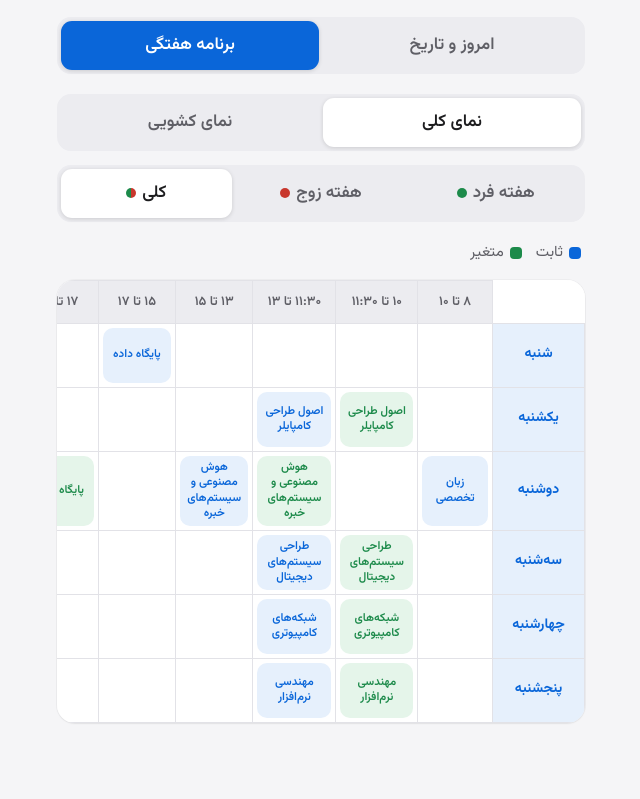
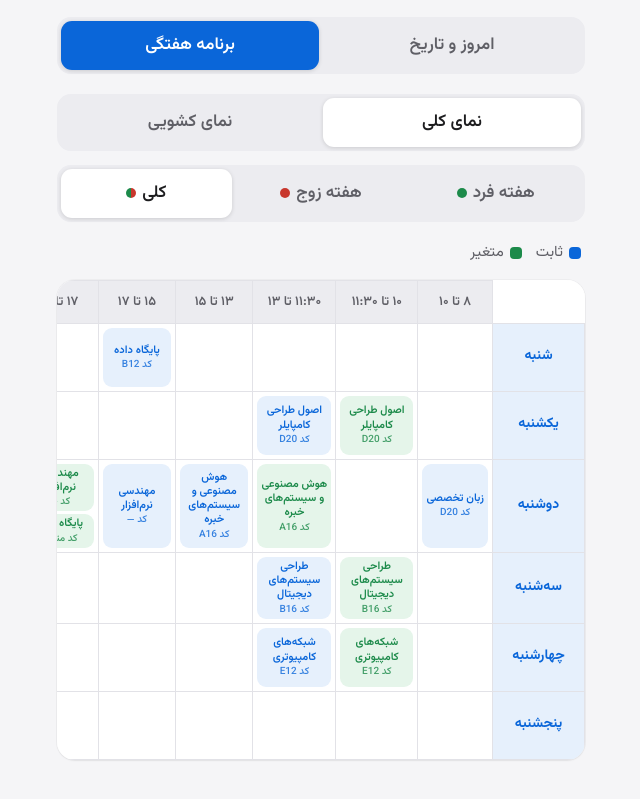
Before and after one commit to amirata5/uni_time, a plain HTML site: page index.html in a window 1280 px wide. Both pictures are taken after a click on the button "برنامه هفتگی". Shown: the part 111-910 px from the top of the page, without its empty margins (319-959 px from the left). Drawn offline with Linux system fonts and the light colour scheme.

Commit message:
Update index.html

```diff
--- a/index.html
+++ b/index.html
@@ -125,6 +125,9 @@ h1 { font-size: 28px; font-weight: 700; margin: 8px 4px 4px; letter-spacing: -0.
 .badge.odd { background: var(--odd-soft); color: var(--odd); }
 .badge.even { background: var(--even-soft); color: var(--even); }
 .badge.fixed { background: var(--fixed-soft); color: var(--fixed); }
+.badge.room { background: var(--surface-2); color: var(--text); }
+.badge.room.warn { background: var(--even-soft); color: var(--even); }
+.badge.room.todo { background: var(--surface-2); color: var(--text-2); font-style: normal; }
 
 /* class cards */
 .list { display: flex; flex-direction: column; gap: 10px; }
@@ -176,11 +179,13 @@ table.grid-table td.daycell {
   background: var(--accent-soft); color: var(--accent); font-weight: 700; font-size: 14px;
   padding: 10px 8px; white-space: nowrap; min-width: 92px;
 }
-table.grid-table td.cell { width: 96px; height: 64px; padding: 4px; }
+table.grid-table td.cell { width: 96px; height: 68px; padding: 4px; }
+table.grid-table td.cell .cell-stack { height: 100%; width: 100%; display: flex; flex-direction: column; gap: 3px; }
 table.grid-table td.cell .fill {
-  height: 100%; width: 100%; border-radius: 10px; display: flex; align-items: center; justify-content: center;
-  font-size: 11.5px; line-height: 1.35; font-weight: 600; padding: 4px; word-break: break-word;
+  flex: 1; width: 100%; border-radius: 9px; display: flex; flex-direction: column; align-items: center; justify-content: center;
+  font-size: 11px; line-height: 1.3; font-weight: 600; padding: 3px; word-break: break-word;
 }
+.fill .room { font-weight: 500; opacity: .8; font-size: 10px; }
 .fill.var { background: var(--odd-soft); color: var(--odd); }
 .fill.fixed { background: var(--fixed-soft); color: var(--fixed); }
 .grid-legend { display: flex; gap: 14px; flex-wrap: wrap; margin: 0 4px 14px; font-size: 15px; color: var(--text-2); }
@@ -256,25 +261,25 @@ table.grid-table td.cell .fill {
   ];
   var COURSES = [
     { name: "هوش مصنوعی و سیستم‌های خبره", teacher: "استاد امیرحسین شاه‌بخش رضوی", slots: [
-      { day: 2, block: 2, s: t(11,30), e: t(13),    kind: "var",   parity: "odd", chart: "۱۲:۱۵ تا ۱۳" },
-      { day: 2, block: 3, s: t(13),    e: t(14,30), kind: "fixed" } ] },
-    { name: "مهندسی نرم‌افزار", teacher: "استاد زهره واحدی", slots: [
-      { day: 5, block: 1, s: t(10),    e: t(11,30), kind: "var",   parity: "odd", chart: "۱۰:۴۵ تا ۱۱:۳۰" },
-      { day: 5, block: 2, s: t(11,30), e: t(13),    kind: "fixed" } ] },
+      { day: 2, block: 2, s: t(11,30), e: t(13),    kind: "var",   parity: "odd", chart: "۱۲:۱۵ تا ۱۳", room: "A16" },
+      { day: 2, block: 3, s: t(13),    e: t(14,30), kind: "fixed", room: "A16" } ] },
+    { name: "مهندسی نرم‌افزار", teacher: "استاد سمیرا سروین", slots: [
+      { day: 2, block: 4, s: t(15),    e: t(16,30), kind: "fixed", room: "" },
+      { day: 2, block: 5, s: t(17),    e: t(18,30), kind: "var",   parity: "odd", chart: "۱۷ تا ۱۸", room: "" } ] },
     { name: "طراحی سیستم‌های دیجیتال", teacher: "استاد سید عابد حسینی", slots: [
-      { day: 3, block: 1, s: t(10),    e: t(11,30), kind: "var",   parity: "odd", chart: "۱۰:۴۵ تا ۱۱:۳۰" },
-      { day: 3, block: 2, s: t(11,30), e: t(13),    kind: "fixed" } ] },
+      { day: 3, block: 1, s: t(10),    e: t(11,30), kind: "var",   parity: "odd", chart: "۱۰:۴۵ تا ۱۱:۳۰", room: "B16" },
+      { day: 3, block: 2, s: t(11,30), e: t(13),    kind: "fixed", room: "B16" } ] },
     { name: "شبکه‌های کامپیوتری", teacher: "استاد سارا منصوری", slots: [
-      { day: 4, block: 1, s: t(10),    e: t(11,30), kind: "var",   parity: "odd", chart: "۱۰:۴۵ تا ۱۱:۳۰" },
-      { day: 4, block: 2, s: t(11,30), e: t(13),    kind: "fixed" } ] },
+      { day: 4, block: 1, s: t(10),    e: t(11,30), kind: "var",   parity: "odd", chart: "۱۰:۴۵ تا ۱۱:۳۰", room: "E12" },
+      { day: 4, block: 2, s: t(11,30), e: t(13),    kind: "fixed", room: "E12" } ] },
     { name: "زبان تخصصی", teacher: "استاد محبوبه هوشمند کفاشیان", slots: [
-      { day: 2, block: 0, s: t(8),     e: t(9,30),  kind: "fixed" } ] },
+      { day: 2, block: 0, s: t(8),     e: t(9,30),  kind: "fixed", room: "D20" } ] },
     { name: "پایگاه داده", teacher: "استاد الناز محرابی", slots: [
-      { day: 2, block: 5, s: t(17),    e: t(18,30), kind: "var",   parity: "even", chart: "۱۸ تا ۱۹" },
-      { day: 0, block: 4, s: t(15),    e: t(16,30), kind: "fixed" } ] },
+      { day: 2, block: 5, s: t(17),    e: t(18,30), kind: "var",   parity: "even", chart: "۱۸ تا ۱۹", room: null, roomUnknown: true },
+      { day: 0, block: 4, s: t(15),    e: t(16,30), kind: "fixed", room: "B12" } ] },
     { name: "اصول طراحی کامپایلر", teacher: "استاد شراره شهسوارپور", slots: [
-      { day: 1, block: 1, s: t(10),    e: t(11,30), kind: "var",   parity: "odd", chart: "۱۰:۴۵ تا ۱۱:۳۰" },
-      { day: 1, block: 2, s: t(11,30), e: t(13),    kind: "fixed" } ] }
+      { day: 1, block: 1, s: t(10),    e: t(11,30), kind: "var",   parity: "odd", chart: "۱۰:۴۵ تا ۱۱:۳۰", room: "D20" },
+      { day: 1, block: 2, s: t(11,30), e: t(13),    kind: "fixed", room: "D20" } ] }
   ];
 
   /* ---------- helpers ---------- */
@@ -321,11 +326,16 @@ table.grid-table td.cell .fill {
       ? '<span class="badge fixed">ثابت</span>'
       : '<span class="badge ' + s.parity + '">متغیر' + (showParityInVar ? " ـ هفته " + (s.parity === "odd" ? "فرد" : "زوج") : "") + '</span>';
     var chartNote = s.kind === "var" ? ' <span class="chart-note">(چارتی: ' + s.chart + ')</span>' : '';
+    var roomTag = s.roomUnknown
+      ? '<span class="badge room warn">کد کلاس متغیر است</span>'
+      : s.room
+        ? '<span class="badge room">کد: ' + s.room + '</span>'
+        : '<span class="badge room todo">کد: —</span>';
     return '<article class="card" tabindex="0"><div class="bar ' + barCls + '"></div><div class="body">' +
       '<div class="time">' + faTime(s.s) + " تا " + faTime(s.e) + chartNote + '</div>' +
       '<h3 class="name">' + item.course.name + '</h3>' +
       '<p class="teacher">' + item.course.teacher + '</p>' +
-      '<div class="tags">' + tags + '</div></div></article>';
+      '<div class="tags">' + tags + roomTag + '</div></div></article>';
   }
 
   /* ---------- today's Jalali date ---------- */
@@ -458,13 +468,13 @@ table.grid-table td.cell .fill {
   var weekParity = "all";
   var weekView = "grid";
 
-  function slotForCell(day, blockIndex, parity) {
-    var found = null;
+  function slotsForCell(day, blockIndex, parity) {
+    var found = [];
     COURSES.forEach(function (c) {
       c.slots.forEach(function (s) {
         if (s.day !== day || s.block !== blockIndex) return;
         if (s.kind === "var" && parity !== "all" && s.parity !== parity) return;
-        found = { course: c, slot: s };
+        found.push({ course: c, slot: s });
       });
     });
     return found;
@@ -497,10 +507,14 @@ table.grid-table td.cell .fill {
     for (var d = 0; d <= 5; d++) {
       html += '<tr><td class="daycell">' + WEEKDAYS[d] + '</td>';
       for (var bi = 0; bi < BLOCKS.length; bi++) {
-        var item = slotForCell(d, bi, weekParity);
-        if (item) {
-          var cls = item.slot.kind === "fixed" ? "fixed" : "var";
-          html += '<td class="cell"><div class="fill ' + cls + '">' + item.course.name + '</div></td>';
+        var items = slotsForCell(d, bi, weekParity);
+        if (items.length) {
+          var fills = items.map(function (item) {
+            var cls = item.slot.kind === "fixed" ? "fixed" : "var";
+            var roomTxt = item.slot.roomUnknown ? "کد متغیر" : (item.slot.room ? "کد " + item.slot.room : "کد —");
+            return '<div class="fill ' + cls + '"><span>' + item.course.name + '</span><span class="room">' + roomTxt + '</span></div>';
+          }).join("");
+          html += '<td class="cell"><div class="cell-stack">' + fills + '</div></td>';
         } else {
           html += '<td class="cell"></td>';
         }
```
